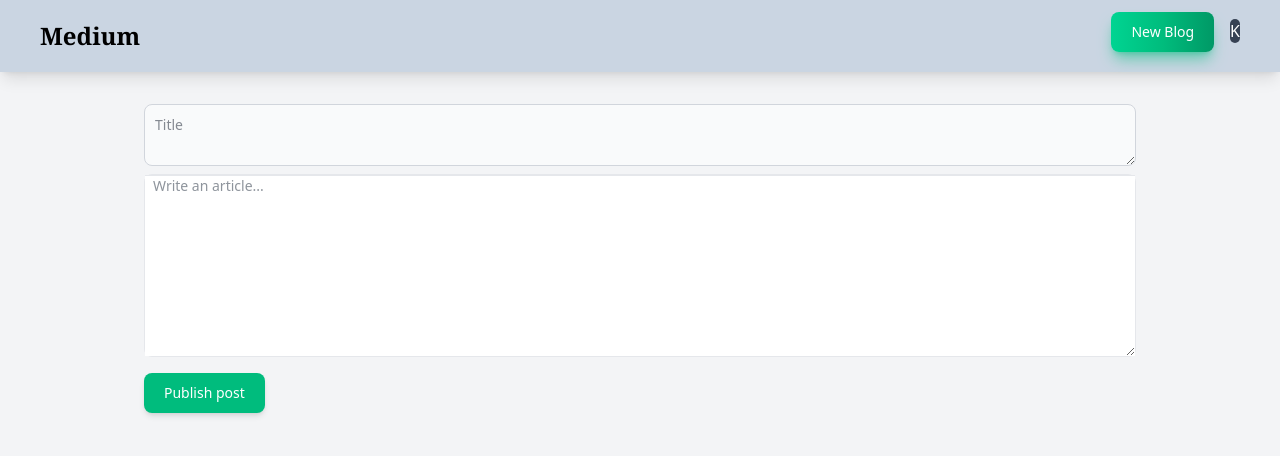
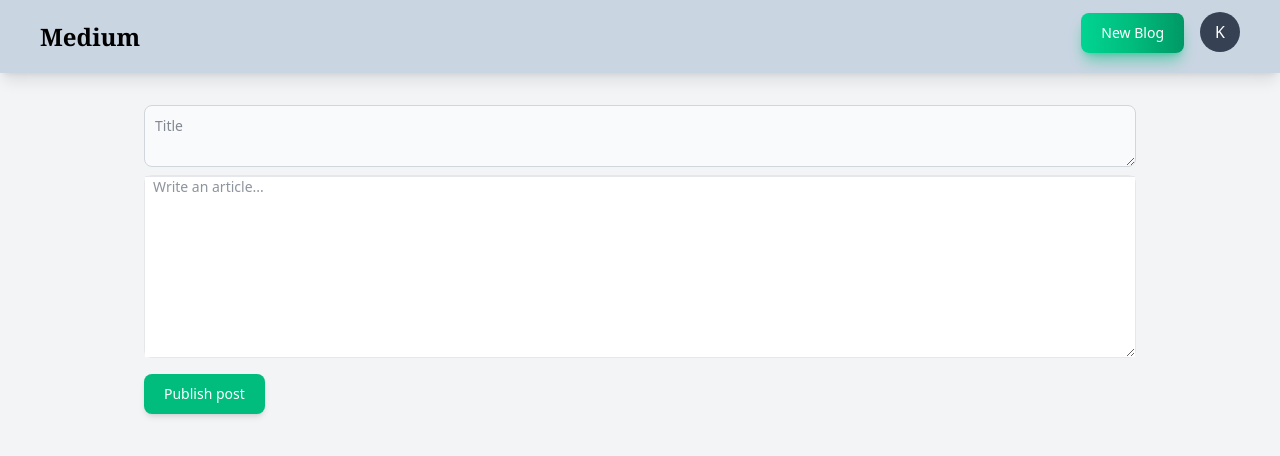
Before and after one commit to Kanak-Pandey/Blogging-App, a React (Vite) app in the folder frontend/: page /publish in a window 1280 px wide. Shown: the top 456 px of the page. Built offline with nearby package versions, Linux system fonts and the light colour scheme.

Commit message:
changes in avatar component

```diff
--- a/frontend/src/components/BlogCard.tsx
+++ b/frontend/src/components/BlogCard.tsx
@@ -15,7 +15,7 @@
     id
 }:BlogCardProps)=>{
     return <Link to={`/blog/${id}`}>
-    <div className="p-4 border-b-1pb-4 min-w-md cursor-pointer">
+    <div className="p-4 border-b-1 border-slate-300 pb-4 min-w-md cursor-pointer">
          <div className="flex m-1">
             <div className="flex justify-center flex-col pl-2">
                 <Avatar name={authorname} />
@@ -48,7 +48,13 @@
 }
 
 export const Avatar=({name,size=6}:{name:string,size?:number})=>{
-     return <div className={`relative inline-flex items-center justify-center w-${size} h-${size} overflow-hidden bg-gray-700 rounded-full dark:bg-gray-600`}>
+    const sizeClasses: Record<number, string> = {
+    6: "w-6 h-6",
+    8: "w-8 h-8",
+    10: "w-10 h-10",
+    12: "w-12 h-12",
+    };
+     return <div className={`relative inline-flex items-center justify-center w-${size} h-${size} overflow-hidden bg-gray-700 rounded-full ${sizeClasses[size] || "w-6 h-6"}`}>
         <span className="font-sm  text-white dark:text-gray-300">{name[0]}</span>
     </div>
 }
```
